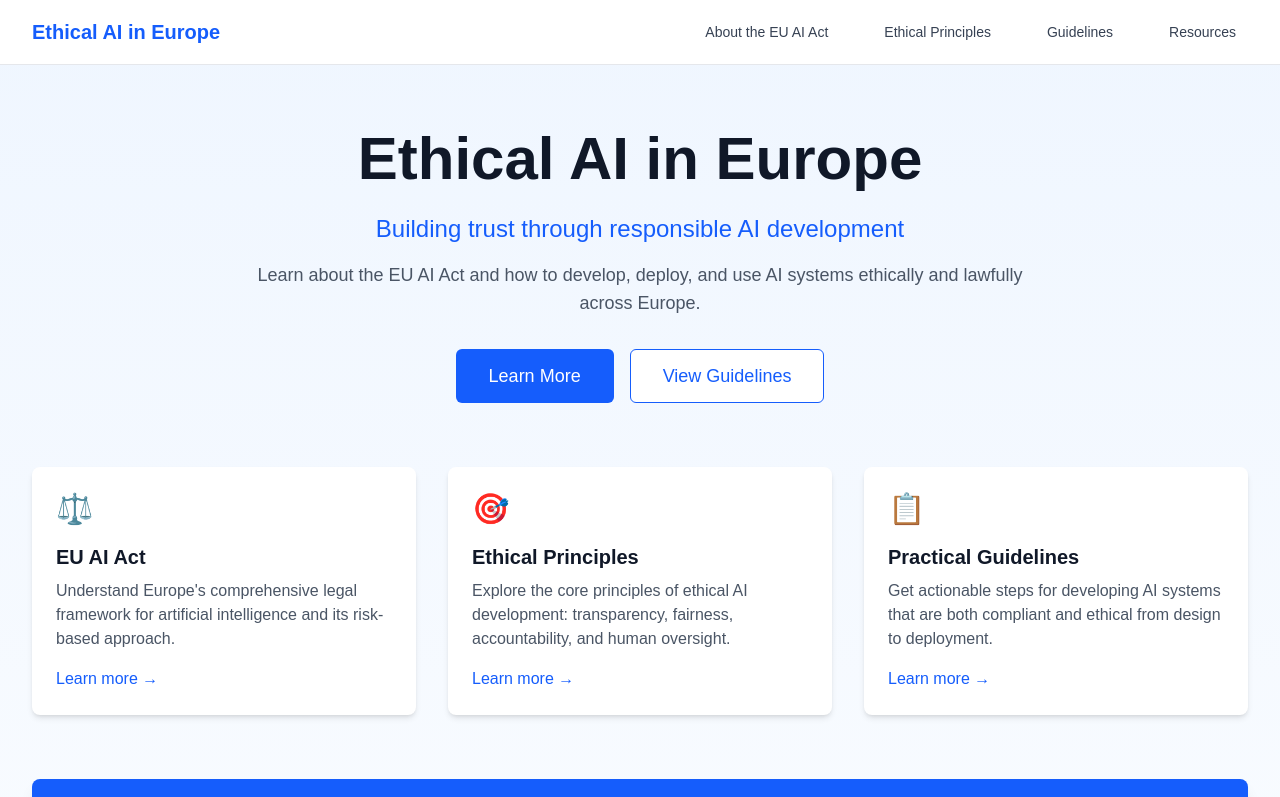
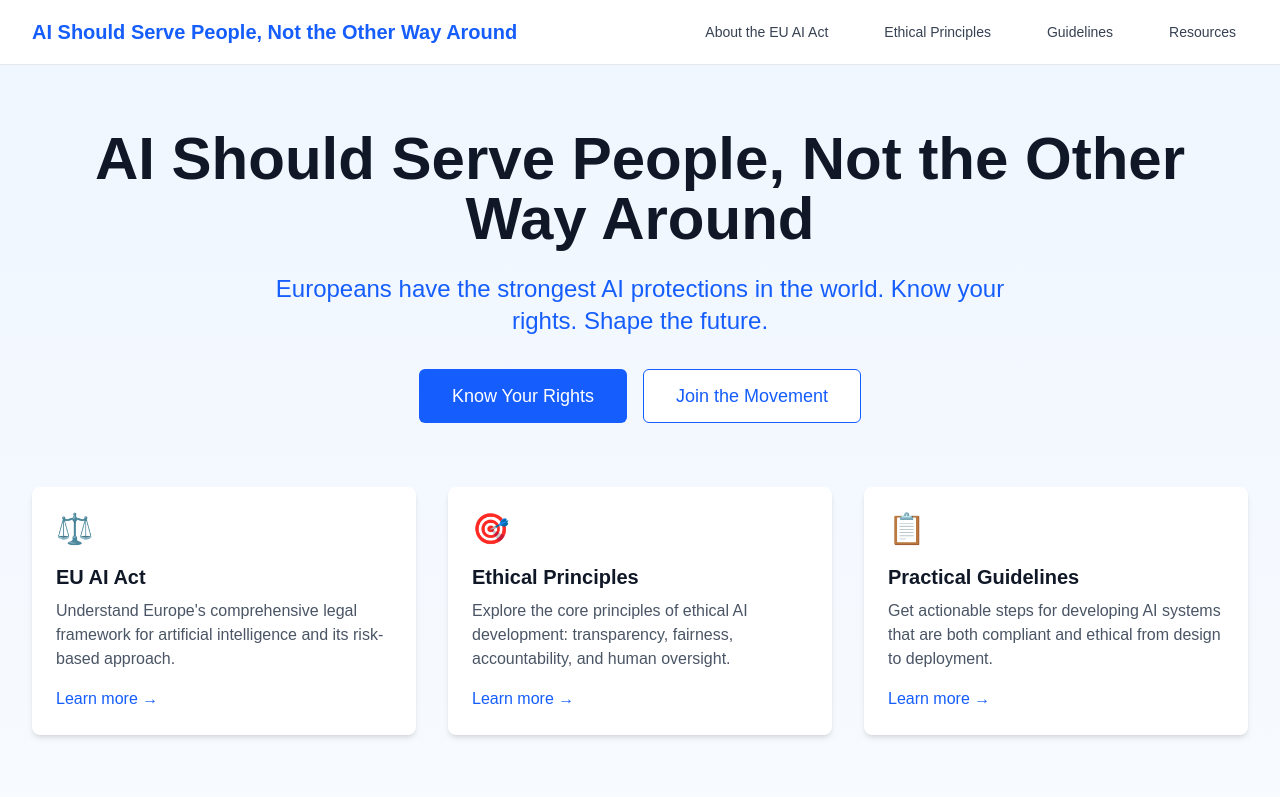
Before and after one commit to ethical-ai-europe/website, a Next.js app: page /en in a window 1280 px wide. Shown: the top 797 px of the page. Built offline with nearby package versions, Linux system fonts and the light colour scheme.

Commit message:
Update homepage hero with citizen-first messaging
Co-authored-by: StefanoITU <153771999+StefanoITU@users.noreply.github.com>

```diff
--- a/messages/en.json
+++ b/messages/en.json
@@ -12,13 +12,12 @@
   },
   "home": {
     "hero": {
-      "title": "Ethical AI in Europe",
-      "subtitle": "Building trust through responsible AI development",
-      "description": "Learn about the EU AI Act and how to develop, deploy, and use AI systems ethically and lawfully across Europe."
+      "title": "AI Should Serve People, Not the Other Way Around",
+      "subtitle": "Europeans have the strongest AI protections in the world. Know your rights. Shape the future."
     },
     "cta": {
-      "learn": "Learn More",
-      "guidelines": "View Guidelines"
+      "rights": "Know Your Rights",
+      "action": "Join the Movement"
     }
   }
 }
--- a/src/app/[locale]/page.tsx
+++ b/src/app/[locale]/page.tsx
@@ -60,24 +60,21 @@ export default function HomePage({
           <h1 className="text-5xl md:text-6xl font-bold text-gray-900 dark:text-white mb-6">
             {t('hero.title')}
           </h1>
-          <p className="text-xl md:text-2xl text-blue-600 dark:text-blue-400 mb-4 font-medium">
+          <p className="text-xl md:text-2xl text-blue-600 dark:text-blue-400 mb-8 font-medium max-w-3xl mx-auto">
             {t('hero.subtitle')}
-          </p>
-          <p className="text-lg text-gray-600 dark:text-gray-300 max-w-3xl mx-auto mb-8">
-            {t('hero.description')}
           </p>
           <div className="flex flex-col sm:flex-row gap-4 justify-center">
             <Link
-              href={withLocale('/about')}
+              href={withLocale('/rights')}
               className="inline-flex items-center justify-center px-8 py-3 border border-transparent text-base font-medium rounded-md text-white bg-blue-600 hover:bg-blue-700 md:text-lg"
             >
-              {t('cta.learn')}
+              {t('cta.rights')}
             </Link>
             <Link
-              href={withLocale('/guidelines')}
+              href={withLocale('/take-action')}
               className="inline-flex items-center justify-center px-8 py-3 border border-blue-600 text-base font-medium rounded-md text-blue-600 bg-white hover:bg-blue-50 dark:bg-gray-800 dark:text-blue-400 dark:hover:bg-gray-700 md:text-lg"
             >
-              {t('cta.guidelines')}
+              {t('cta.action')}
             </Link>
           </div>
         </div>
```
